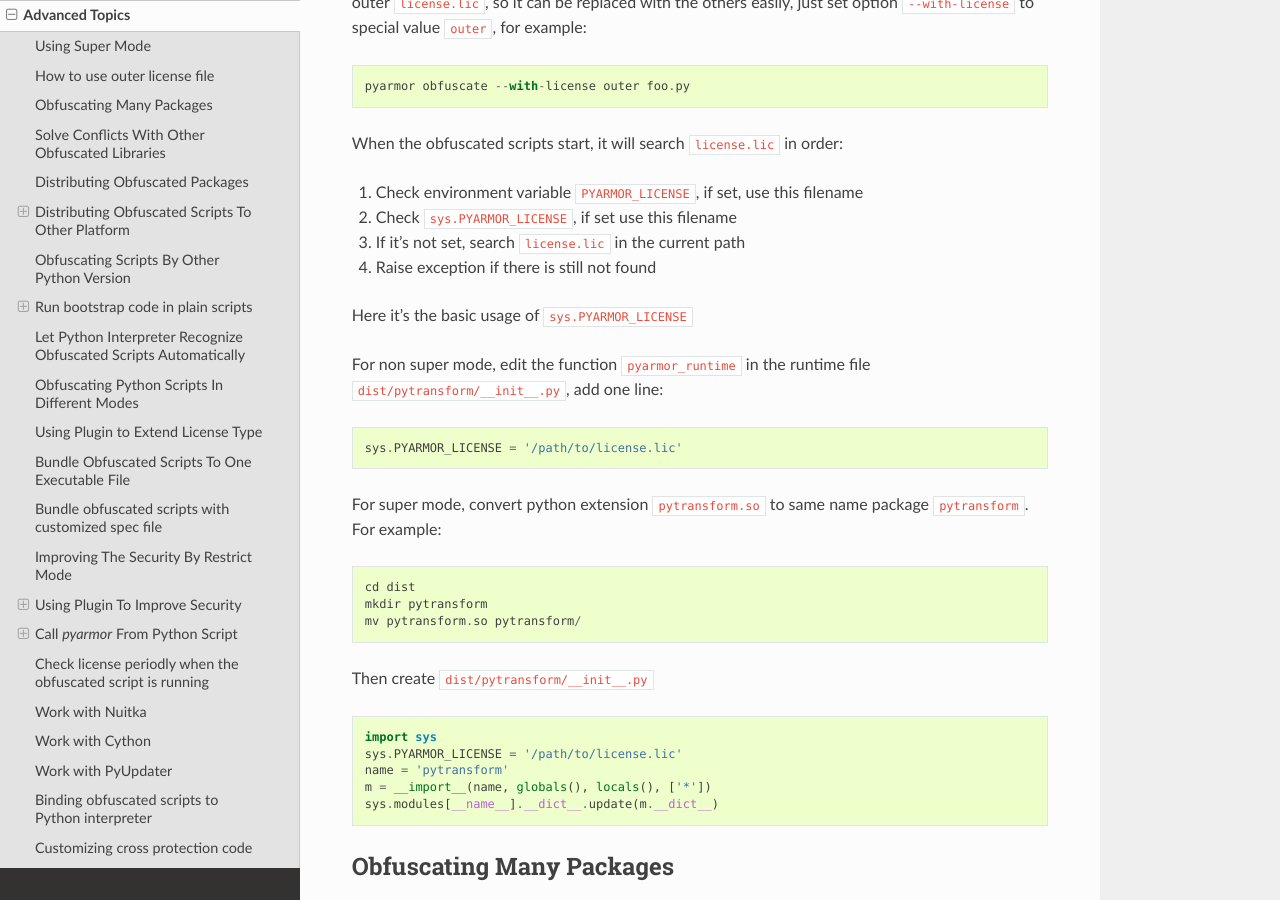
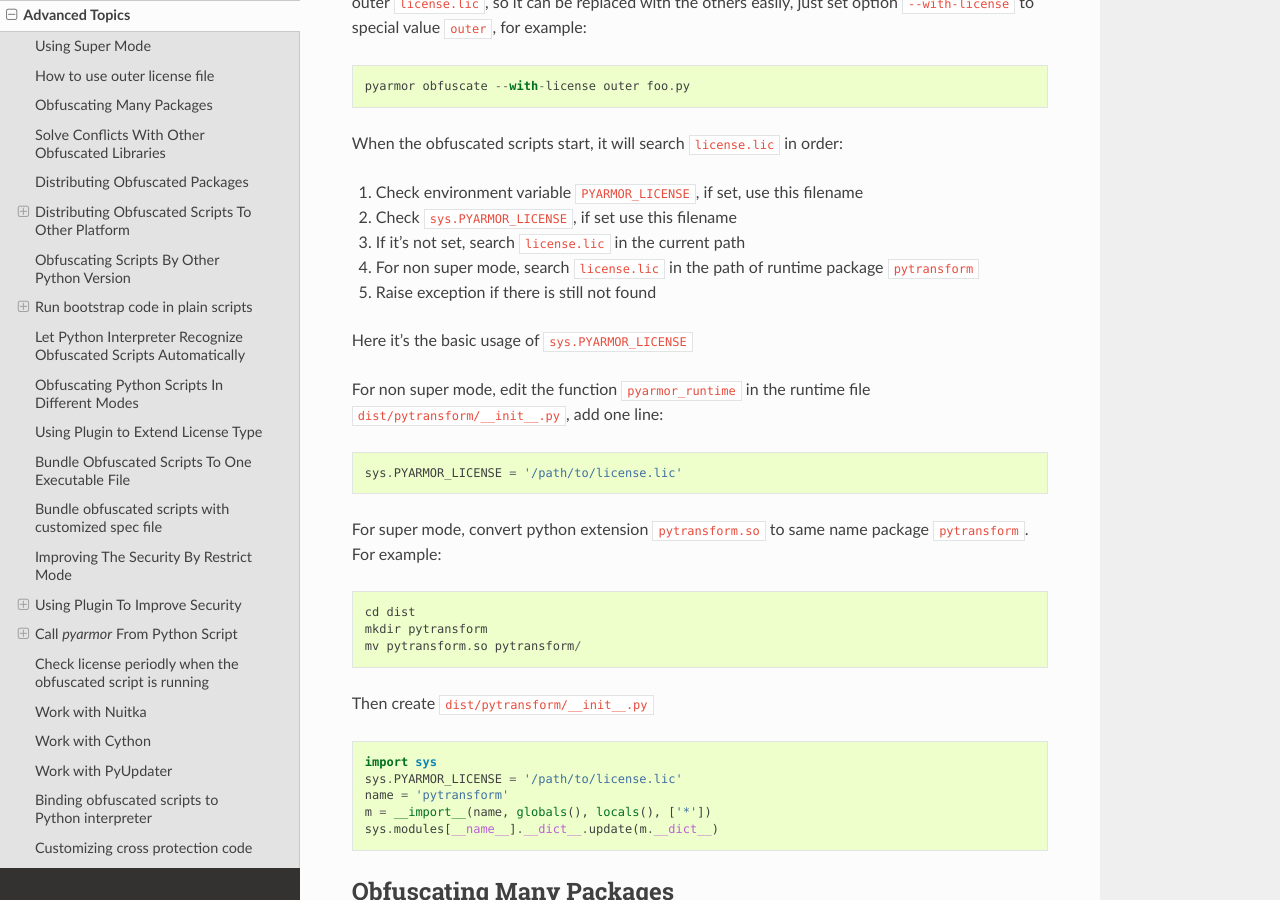
Before and after one commit to dashingsoft/pyarmor, a Sphinx documentation site: the page built from docs/advanced.rst, in a window 1280 px wide and 900 px high, scrolled down 1076 px. Built offline with Sphinx 7.4.7 and the Read the Docs theme 2.0.0, drawn with Linux system fonts in a browser that asks for light colours; cross-references to code outside the pages are shown as plain code.

Commit message:
Refine doc for outer license

```diff
--- a/docs/advanced.rst
+++ b/docs/advanced.rst
@@ -58,6 +58,7 @@
 #. Check environment variable ``PYARMOR_LICENSE``, if set, use this filename
 #. Check ``sys.PYARMOR_LICENSE``, if set use this filename
 #. If it's not set, search ``license.lic`` in the current path
+#. For non super mode, search ``license.lic`` in the path of runtime package ``pytransform``
 #. Raise exception if there is still not found
 
 Here it's the basic usage of ``sys.PYARMOR_LICENSE``
```
